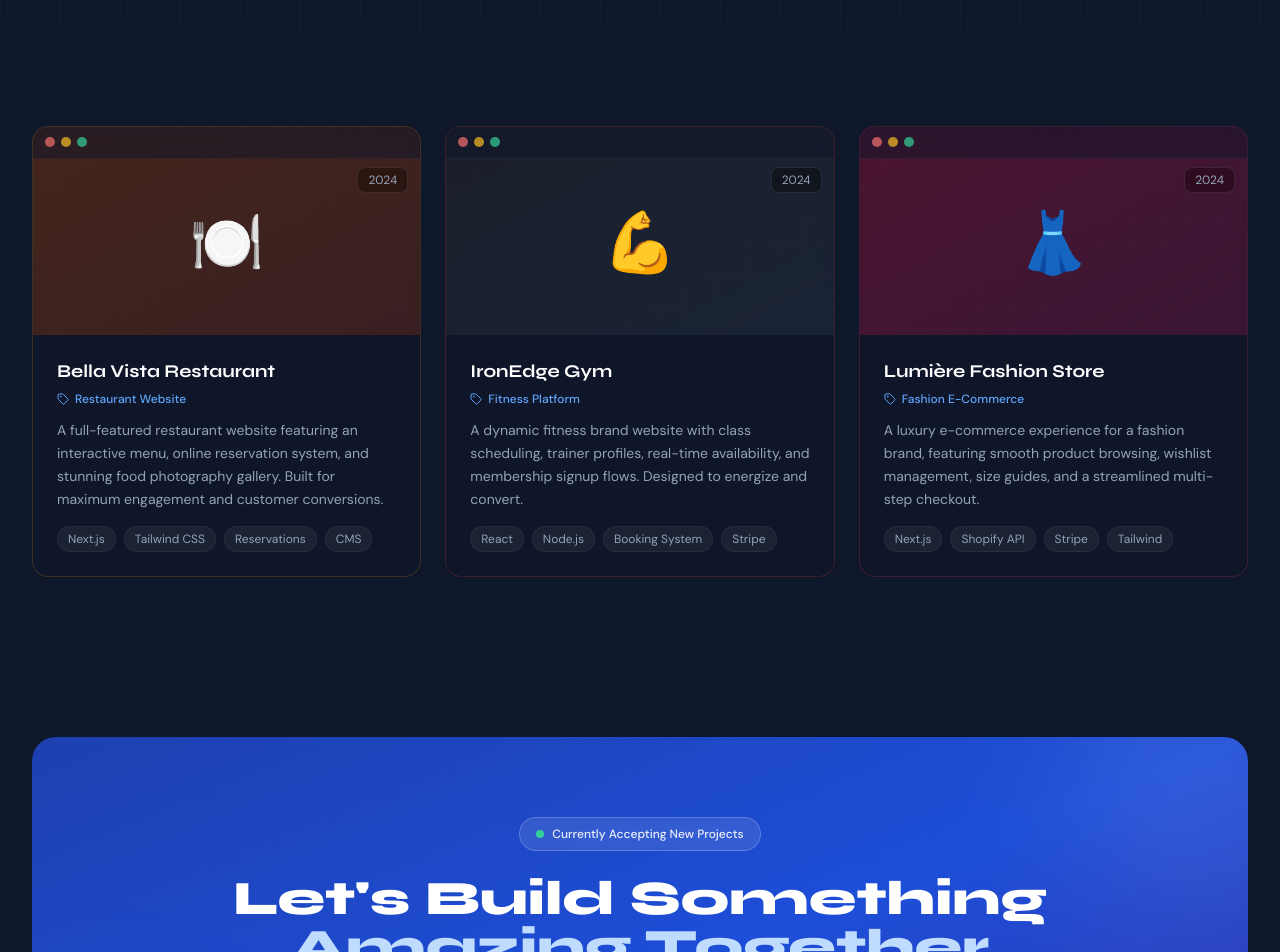
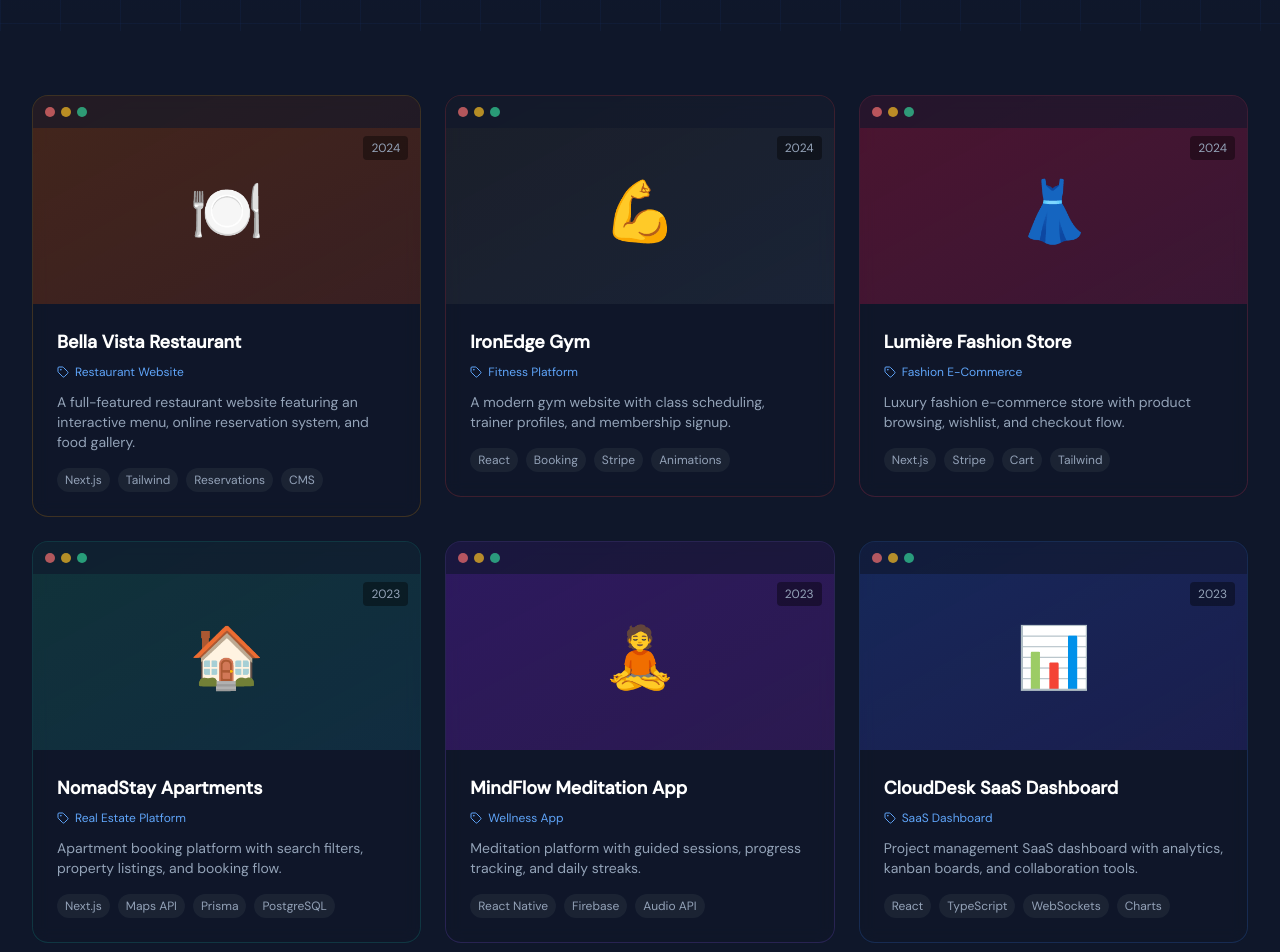
Before and after one commit to Amoghuzumaki/MoghDevStudio, a Next.js app: page /portfolio in a window 1280 px wide. Shown: the part 397-1349 px from the top of the page. Built offline with nearby package versions, Linux system fonts and the light colour scheme.

Commit message:
fixed bug

```diff
--- a/src/app/portfolio/page.tsx
+++ b/src/app/portfolio/page.tsx
@@ -14,10 +14,10 @@ const projects = [
     title: "Bella Vista Restaurant",
     category: "Restaurant Website",
     demo: "https://bella-vista-restaurant-one.vercel.app/",
-    desc: "A full-featured restaurant website featuring an interactive menu, online reservation system, and stunning food photography gallery. Built for maximum engagement and customer conversions.",
+    desc: "A full-featured restaurant website featuring an interactive menu, online reservation system, and food gallery.",
     emoji: "🍽️",
     mockColor: "from-amber-900/50 to-orange-800/30",
-    tags: ["Next.js", "Tailwind CSS", "Reservations", "CMS"],
+    tags: ["Next.js", "Tailwind", "Reservations", "CMS"],
     year: "2024",
     color: "border-amber-500/20",
   },
@@ -25,10 +25,10 @@ const projects = [
     title: "IronEdge Gym",
     category: "Fitness Platform",
     demo: "https://ironedge-gym.vercel.app",
-    desc: "A dynamic fitness brand website with class scheduling, trainer profiles, real-time availability, and membership signup flows. Designed to energize and convert.",
+    desc: "A modern gym website with class scheduling, trainer profiles, and membership signup.",
     emoji: "💪",
     mockColor: "from-zinc-800/50 to-slate-700/30",
-    tags: ["React", "Node.js", "Booking System", "Stripe"],
+    tags: ["React", "Booking", "Stripe", "Animations"],
     year: "2024",
     color: "border-red-500/20",
   },
@@ -36,27 +36,57 @@ const projects = [
     title: "Lumière Fashion Store",
     category: "Fashion E-Commerce",
     demo: "https://lumiere-fashion.vercel.app",
-    desc: "A luxury e-commerce experience for a fashion brand, featuring smooth product browsing, wishlist management, size guides, and a streamlined multi-step checkout.",
+    desc: "Luxury fashion e-commerce store with product browsing, wishlist, and checkout flow.",
     emoji: "👗",
     mockColor: "from-rose-900/50 to-pink-800/30",
-    tags: ["Next.js", "Shopify API", "Stripe", "Tailwind"],
+    tags: ["Next.js", "Stripe", "Cart", "Tailwind"],
     year: "2024",
     color: "border-rose-500/20",
+  },
+  {
+    title: "NomadStay Apartments",
+    category: "Real Estate Platform",
+    demo: "https://nomadstay-apartments.vercel.app",
+    desc: "Apartment booking platform with search filters, property listings, and booking flow.",
+    emoji: "🏠",
+    mockColor: "from-teal-900/50 to-cyan-800/30",
+    tags: ["Next.js", "Maps API", "Prisma", "PostgreSQL"],
+    year: "2023",
+    color: "border-teal-500/20",
+  },
+  {
+    title: "MindFlow Meditation App",
+    category: "Wellness App",
+    demo: "https://mindflow-meditation.vercel.app",
+    desc: "Meditation platform with guided sessions, progress tracking, and daily streaks.",
+    emoji: "🧘",
+    mockColor: "from-violet-900/50 to-purple-800/30",
+    tags: ["React Native", "Firebase", "Audio API"],
+    year: "2023",
+    color: "border-violet-500/20",
+  },
+  {
+    title: "CloudDesk SaaS Dashboard",
+    category: "SaaS Dashboard",
+    demo: "https://clouddesk-saas.vercel.app",
+    desc: "Project management SaaS dashboard with analytics, kanban boards, and collaboration tools.",
+    emoji: "📊",
+    mockColor: "from-blue-900/50 to-indigo-800/30",
+    tags: ["React", "TypeScript", "WebSockets", "Charts"],
+    year: "2023",
+    color: "border-blue-500/20",
   },
 ];
 
 export default function PortfolioPage() {
   return (
     <>
-      {/* Hero */}
+      {/* HERO */}
       <section className="relative pt-32 pb-20 overflow-hidden grid-bg">
         <div className="absolute inset-0 bg-gradient-to-b from-primary-600/5 to-transparent pointer-events-none" />
-        <div className="absolute top-1/2 left-1/2 -translate-x-1/2 -translate-y-1/2 w-[500px] h-[300px] rounded-full bg-primary-600/8 blur-[100px] pointer-events-none" />
 
         <div className="relative max-w-7xl mx-auto px-4 sm:px-6 lg:px-8 text-center">
-          <div className="flex justify-center mb-4">
-            <span className="chip">Portfolio</span>
-          </div>
+          <span className="chip mb-4 inline-block">Portfolio</span>
 
           <h1
             className="text-4xl sm:text-5xl lg:text-6xl font-extrabold text-white mb-6 leading-tight"
@@ -67,14 +97,13 @@ export default function PortfolioPage() {
             <span className="gradient-text">Real Results</span>
           </h1>
 
-          <p className="text-slate-400 text-lg max-w-2xl mx-auto leading-relaxed">
-            A showcase of our best work — spanning industries, platforms, and design styles.
-            Each project is a story of a business challenge solved.
+          <p className="text-slate-400 text-lg max-w-2xl mx-auto">
+            A showcase of our best work across industries and platforms.
           </p>
         </div>
       </section>
 
-      {/* Projects */}
+      {/* PROJECT GRID */}
       <section className="py-16">
         <div className="max-w-7xl mx-auto px-4 sm:px-6 lg:px-8">
 
@@ -89,67 +118,50 @@ export default function PortfolioPage() {
                   rel="noopener noreferrer"
                   className="block"
                 >
-
-                  <div className={`group relative overflow-hidden rounded-2xl border ${project.color} bg-slate-900/40 backdrop-blur card-hover hover:shadow-2xl hover:shadow-primary-600/10 transition-all duration-300 flex flex-col`}>
-
-                    {/* Project Visual */}
-                    <div className={`relative h-52 bg-gradient-to-br ${project.mockColor} flex items-center justify-center overflow-hidden`}>
-
-                      {/* Browser bar */}
-                      <div className="absolute top-0 left-0 right-0 h-8 bg-slate-900/60 backdrop-blur flex items-center px-3 gap-1.5 border-b border-white/5">
+                  <div
+                    className={`group relative overflow-hidden rounded-2xl border ${project.color} bg-slate-900/40 backdrop-blur hover:shadow-2xl hover:shadow-primary-600/10 transition-all duration-300 flex flex-col`}
+                  >
+                    {/* VISUAL */}
+                    <div
+                      className={`relative h-52 bg-gradient-to-br ${project.mockColor} flex items-center justify-center`}
+                    >
+                      <div className="absolute top-0 left-0 right-0 h-8 bg-slate-900/60 flex items-center px-3 gap-1.5">
                         <div className="w-2.5 h-2.5 rounded-full bg-red-400/70" />
                         <div className="w-2.5 h-2.5 rounded-full bg-amber-400/70" />
                         <div className="w-2.5 h-2.5 rounded-full bg-emerald-400/70" />
                       </div>
 
-                      {/* Grid overlay */}
-                      <div
-                        className="absolute inset-0 opacity-10"
-                        style={{
-                          backgroundImage:
-                            "linear-gradient(rgba(255,255,255,0.08) 1px, transparent 1px), linear-gradient(90deg, rgba(255,255,255,0.08) 1px, transparent 1px)",
-                          backgroundSize: "30px 30px",
-                        }}
-                      />
-
-                      {/* Emoji preview */}
-                      <div className="text-6xl group-hover:scale-110 transition-transform duration-500 mt-6">
+                      <div className="text-6xl mt-6 group-hover:scale-110 transition-transform duration-300">
                         {project.emoji}
                       </div>
 
-                      {/* Year badge */}
-                      <div className="absolute top-10 right-3 px-2.5 py-1 bg-black/40 backdrop-blur border border-white/10 rounded-lg text-xs text-slate-400">
+                      <div className="absolute top-10 right-3 px-2 py-1 bg-black/40 text-xs text-slate-400 rounded">
                         {project.year}
                       </div>
 
-                      {/* Hover icon */}
-                      <div className="absolute inset-0 bg-primary-600/0 group-hover:bg-primary-600/15 transition-colors duration-300 flex items-center justify-center">
+                      <div className="absolute inset-0 flex items-center justify-center bg-primary-600/0 group-hover:bg-primary-600/15 transition">
                         <ExternalLink
-                          size={32}
-                          className="text-white opacity-0 group-hover:opacity-100 transition-opacity duration-300"
+                          size={28}
+                          className="text-white opacity-0 group-hover:opacity-100 transition"
                         />
                       </div>
-
                     </div>
 
-                    {/* Content */}
+                    {/* CONTENT */}
                     <div className="p-6 flex flex-col flex-1">
 
-                      <h3
-                        className="text-white font-bold text-lg leading-snug mb-2"
-                        style={{ fontFamily: "Syne, sans-serif" }}
-                      >
+                      <h3 className="text-white font-bold text-lg mb-2">
                         {project.title}
                       </h3>
 
                       <div className="flex items-center gap-1.5 mb-3">
                         <Tag size={12} className="text-primary-400" />
-                        <span className="text-primary-400 text-xs font-medium">
+                        <span className="text-primary-400 text-xs">
                           {project.category}
                         </span>
                       </div>
 
-                      <p className="text-slate-400 text-sm leading-relaxed flex-1 mb-4">
+                      <p className="text-slate-400 text-sm flex-1 mb-4">
                         {project.desc}
                       </p>
 
@@ -157,7 +169,7 @@ export default function PortfolioPage() {
                         {project.tags.map((tag) => (
                           <span
                             key={tag}
-                            className="px-2.5 py-1 bg-white/5 border border-white/5 rounded-full text-xs text-slate-400"
+                            className="px-2 py-1 text-xs bg-white/5 rounded-full text-slate-400"
                           >
                             {tag}
                           </span>
@@ -165,15 +177,14 @@ export default function PortfolioPage() {
                       </div>
 
                     </div>
-
                   </div>
-
                 </a>
 
               </AnimateOnScroll>
             ))}
 
           </div>
+
         </div>
       </section>
 
```
